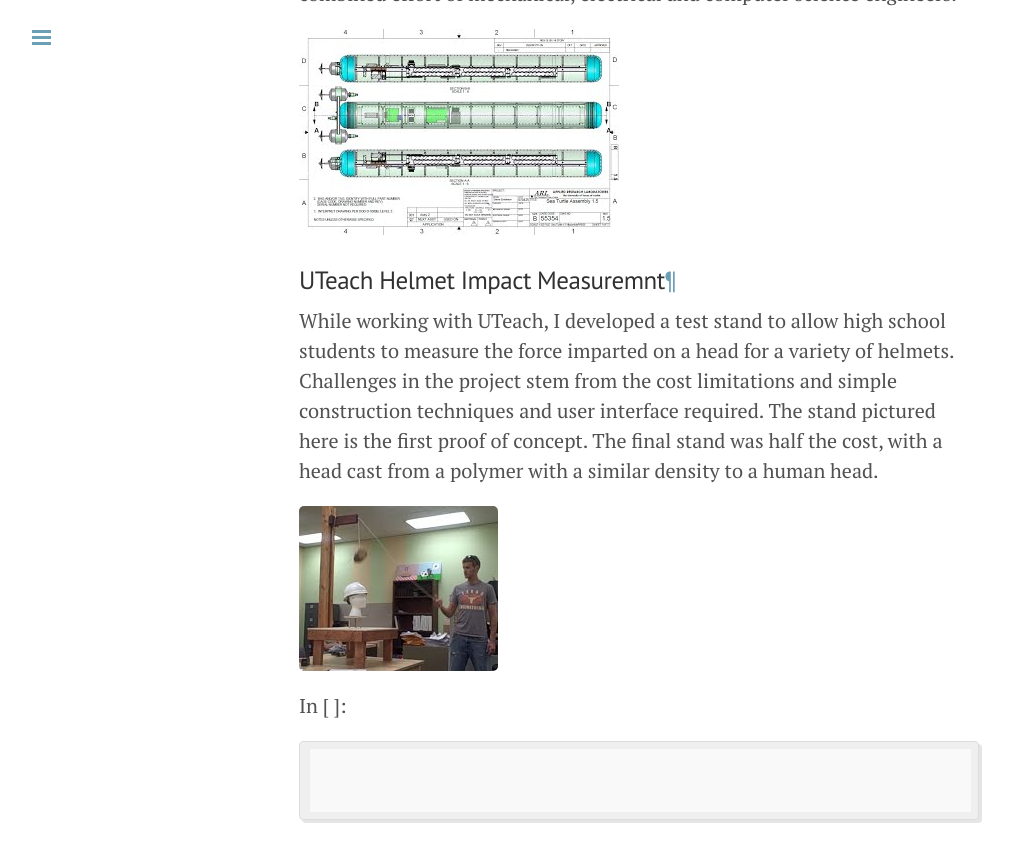
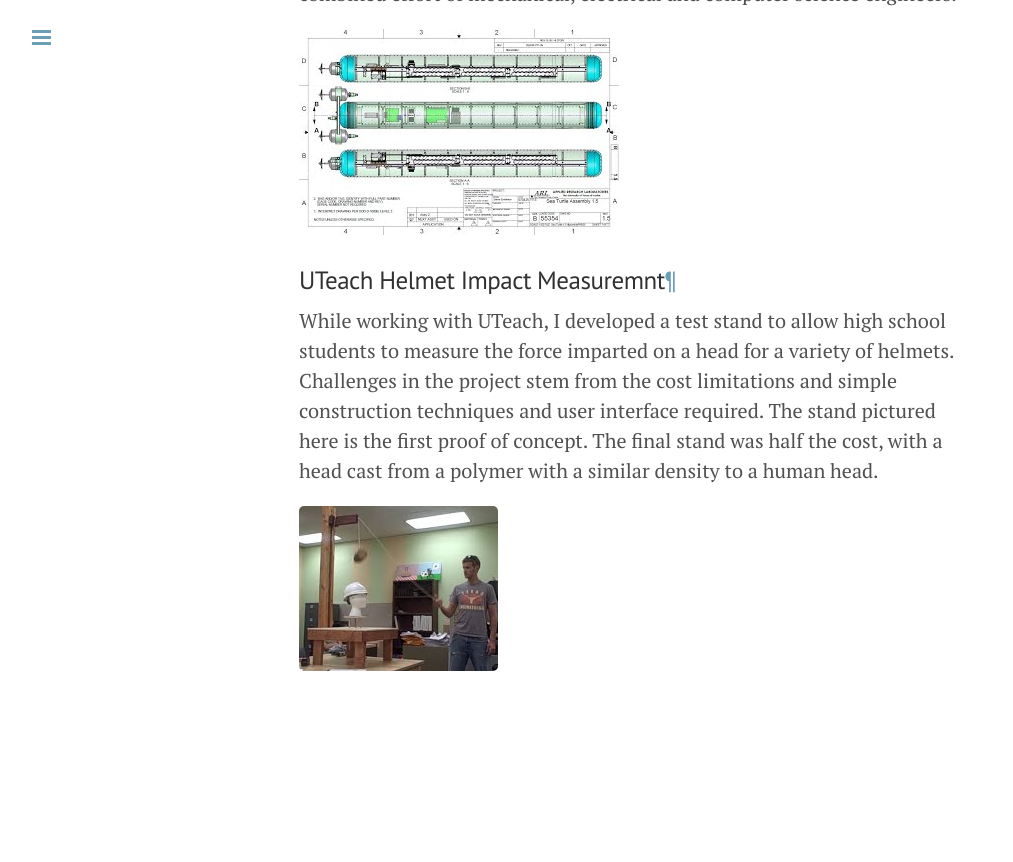
Before and after one commit to stembl/stembl.github.io, a Jekyll site: the page built from portfolio.html, in a window 1280 px wide and 900 px high, scrolled down 24371 px. Shown: the top 862 px of the window, without its empty margins (1-1014 px from the left). Built offline with Jekyll 4.4.1, drawn with Linux system fonts in a browser that asks for light colours; nearby versions of some CDN libraries; after the commit the page ends 25122 px from its top, so only the background shows below that.

Commit message:
removed cell, ipth showing up

```diff
--- a/portfolio.html
+++ b/portfolio.html
@@ -197,19 +197,7 @@
 </div>
 </div>
 </div>
-<div class="cell border-box-sizing code_cell rendered">
-<div class="input">
-<div class="prompt input_prompt">In&nbsp;[&nbsp;]:</div>
-<div class="inner_cell">
-    <div class="input_area">
-<div class=" highlight hl-ipython3"><pre><span></span>
-</pre></div>
 
-    </div>
-</div>
-</div>
-
-</div>
     </div>
   </div>
 </div>
```
Also changed, not shown: other parts of portfolio.html (+1 -1 lines).
